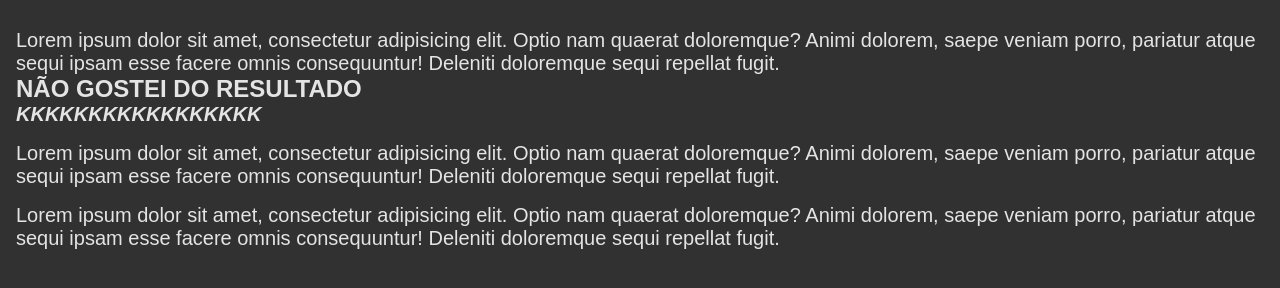
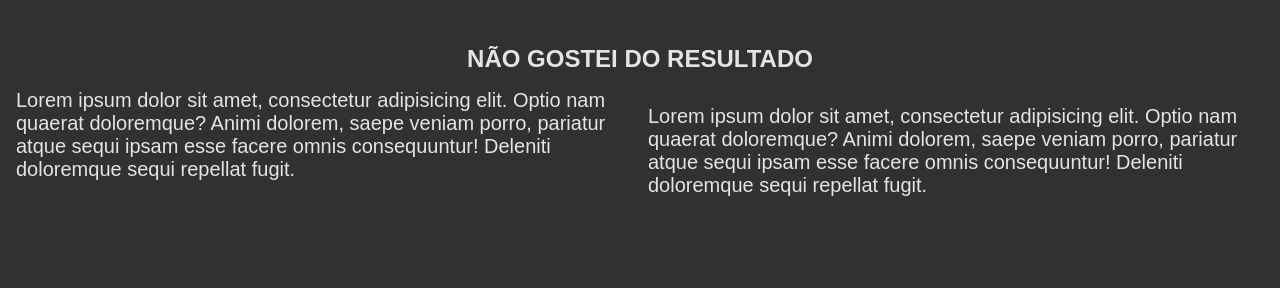
Before and after one commit to kellysabioni/exercicio-kelly, a plain HTML site: page index.html in a window 1280 px wide. Shown: the part 74-362 px from the top of the page. Drawn offline with Linux system fonts and the light colour scheme.

Commit message:
Atualiza INDEX e CSS

```diff
--- a/index.html
+++ b/index.html
@@ -10,19 +10,16 @@
 
 <body>
   <h1>Teste</h1>
-  <p>Lorem ipsum dolor sit amet, consectetur adipisicing elit. Optio nam quaerat doloremque? Animi dolorem, saepe veniam
+
+  <h2>NÃO GOSTEI DO RESULTADO</h2>
+
+  <div class = "container">
+
+    <p>Lorem ipsum dolor sit amet, consectetur adipisicing elit. Optio nam quaerat doloremque? Animi dolorem, saepe veniam
+        porro, pariatur atque sequi ipsam esse facere omnis consequuntur! Deleniti doloremque sequi repellat fugit.</p>
+
+    <p>Lorem ipsum dolor sit amet, consectetur adipisicing elit. Optio nam quaerat doloremque? Animi dolorem, saepe veniam
     porro, pariatur atque sequi ipsam esse facere omnis consequuntur! Deleniti doloremque sequi repellat fugit.</p>
 
-    <h2>NÃO GOSTEI DO RESULTADO</h2>
-    <p><b><i>KKKKKKKKKKKKKKKKK</i></b></p>
-
-
+  </div>
 </body>
-
-
-
-  <p>Lorem ipsum dolor sit amet, consectetur adipisicing elit. Optio nam quaerat doloremque? Animi dolorem, saepe veniam
-    porro, pariatur atque sequi ipsam esse facere omnis consequuntur! Deleniti doloremque sequi repellat fugit.</p>
-  <p>Lorem ipsum dolor sit amet, consectetur adipisicing elit. Optio nam quaerat doloremque? Animi dolorem, saepe veniam
-    porro, pariatur atque sequi ipsam esse facere omnis consequuntur! Deleniti doloremque sequi repellat fugit.</p>
-</body>
--- a/style.css
+++ b/style.css
@@ -23,3 +23,13 @@ p {
 p+p {
   margin: 1rem 0;
 }
+
+h2{
+  text-align: center;
+  padding: 1rem;
+}
+
+.container {
+  display: flex;
+  gap: 1rem;
+}
```
